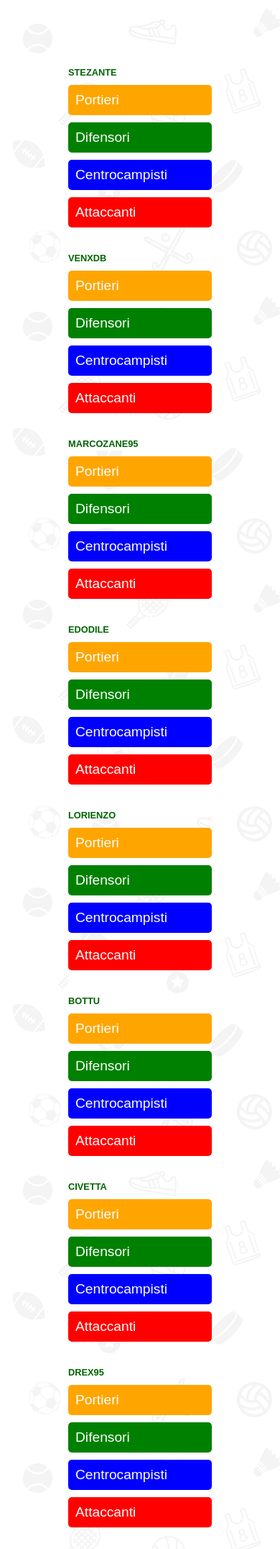
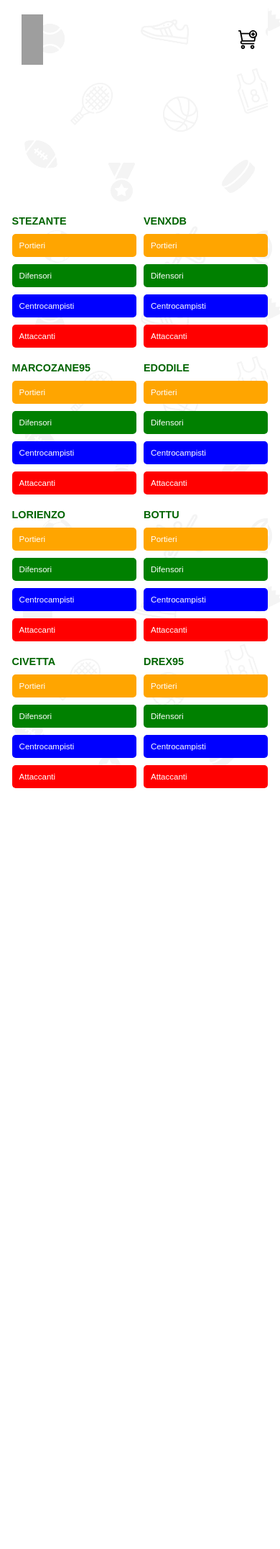
Before and after one commit to venxdb/FantaCalcioAsta, a Django app: page /login/menu/rose in a window 390 px wide. Shown: the whole page at 72% size. After the commit the page ends 1095 px from the top, so only its background shows below. Run offline with Django 3.2, Linux system fonts and the light colour scheme; a user stored in the database is signed in; data comes from the database, SQL or seed files in the repository; both versions use the stored data as it was after the commit; some libraries are stand-ins or nearby versions; grey boxes are pictures that could not be loaded.

Commit message:
login e rose

```diff
--- a/astatracking/templates/rose.html
+++ b/astatracking/templates/rose.html
@@ -54,6 +54,16 @@
     </style>
 </head>
 <body>
+    <a href="/login/menu">
+        <div id="back-container">
+          <img src="{% static 'img/return_back.svg' %}" alt="back" id="back">
+        </div>
+      </a>
+      <a href="/login/menu/acquisti">
+        <div id="cart-container">
+          <img src="{% static 'img/cart.svg' %}" alt="shop" id="cart">
+        </div>
+      </a>
     <div id="max-container">
         <div class="container">
             {% for allenatore in rose %}
@@ -80,18 +90,34 @@
     <script src="https://code.jquery.com/jquery-3.6.0.min.js"></script>
     <script src="https://cdn.jsdelivr.net/npm/select2@4.1.0-beta.1/dist/js/select2.min.js"></script>
     <script>
-        $(document).ready(function() {
-            $('.ruolo').click(function() {
-                let giocatoriDiv = $(this).next('.giocatori');
+  $(document).ready(function() {
+    $('.ruolo').click(function() {
+        // Ottieni la classe del ruolo cliccato
+        let ruoloClass = $(this).attr('class').split(' ').find(c => c.startsWith('ruolo-'));
 
-                if (giocatoriDiv.hasClass('show')) {
-                    giocatoriDiv.removeClass('show').css('max-height', 0);
-                } else {
-                    $('.giocatori.show').removeClass('show').css('max-height', 0);
-                    giocatoriDiv.addClass('show').css('max-height', giocatoriDiv.prop('scrollHeight') + 'px');
-                }
-            });
+        // Se ci sono già giocatori visibili del ruolo cliccato, chiudiamo tutto e ripristiniamo le barre
+        if ($(this).next('.giocatori').hasClass('show')) {
+            $('.giocatori').removeClass('show').css('max-height', 0);  // Nascondi tutti i giocatori
+            $('.ruolo').show();  // Mostra di nuovo tutte le barre dei ruoli
+            return;
+        }
+
+        // Nascondi tutte le altre barre dei ruoli
+        $('.ruolo').not('.' + ruoloClass).hide();
+
+        // Nascondi tutti i giocatori prima di mostrare quelli del ruolo selezionato
+        $('.giocatori').removeClass('show').css('max-height', 0);
+
+        // Mostra i giocatori di quel ruolo per tutte le squadre
+        $('.' + ruoloClass).each(function() {
+            let giocatoriDiv = $(this).next('.giocatori');
+            giocatoriDiv.addClass('show').css('max-height', giocatoriDiv.prop('scrollHeight') + 'px');
         });
+    });
+});
+
+
+
     </script>
 </body>
 </html>
--- a/static/css/rose.css
+++ b/static/css/rose.css
@@ -28,8 +28,8 @@ html, body {
     width: 18%;
     margin-bottom: 20px;
     margin-right: 20px;
-    position: relative; /* Per posizionare i figli in modo assoluto se necessario */
-    overflow: hidden; /* Evita che il contenuto della tendina esca dal contenitore */
+    position: relative;
+    overflow: hidden;
 }
 
 .allenatore h3 {
@@ -47,8 +47,8 @@ html, body {
     margin-bottom: 10px;
     padding: 10px;
     border-radius: 5px;
-    font-size: 1.2em; /* Aumenta la dimensione del testo */
-    color: white; /* Colore del testo */
+    font-size: 1.2em;
+    color: white;
 }
 
 .ruolo-portieri {
@@ -95,51 +95,85 @@ html, body {
     flex-grow: 1;
 }
 
-@media (max-width: 1200px) {
-    body {
-        margin-top: 500px;
-    }
-    .container {
-        gap: 5px;
-    }
-
-    .allenatore {
-        width: 150px;
-    }
-
-    .allenatore h3 {
-        font-size: 0.9em;
-        margin-bottom: 5px;
-    }
-
-    .giocatore {
-        padding: 1px 3px;
-    }
-
-    .nome-giocatore {
-        font-size: 0.8em;
-        padding: 1px 2px;
-    }
+#back-container{
+    display: flex;
+    align-items: flex-start;
+    justify-content: flex-start;
+}
+#back {
+    position: absolute;
+    top: 30px;
+    left: 100px;
+    height: 70px;
+    width: 50px;
 }
 
-@media (max-width: 600px) {
-    body {
-        margin-top: 1400px;
-    }
+#cart-container{
+    display: flex;
+    align-items: flex-end;
+    justify-content: flex-end;
+}
+#cart {
+    position: absolute;
+    top: 30px;
+    right: 100px;
+    height: 70px;
+    width: 50px;
+}
+
+
+@media (max-width: 900px) {
     .container {
-        flex-direction: column;
-        align-items: stretch;
+        display: grid;
+        grid-template-columns: repeat(2, 1fr);
+        gap: 10px;
+        font-size: 0.6rem;
+        margin-top: 550px;
     }
 
     .allenatore {
         width: 100%;
+        margin: 0;
     }
 
     .allenatore h3 {
-        font-size: 0.8em;
+        font-size: 0.9rem;
     }
-    .nome-giocatore {
-        font-size: 1.3em;
-        padding: 1px 2px;
+
+
+    .ruolo {
+        font-size: 1rem;
+        padding: 0px;
+    }
+
+    .giocatori {
+        font-size: 1rem;
+        padding: 0px;
+    }
+
+
+
+    body {
+        margin-top: 0;
+        padding-top: 0;
+    }
+
+    #max-container {
+        padding-top: 10px;
+    }
+
+    #back {
+        position: absolute;
+        height: 70px;
+        width: 30px;
+        top: 20px;
+        left: 30px;
+    }
+    #cart {
+        position: absolute;
+        height: 70px;
+        width: 30px;
+        top: 20px;
+        right: 30px;
     }
 }
```
Also changed, not shown: static/css/budget.css (+4 -4 lines), static/css/index.css (+29 -65 lines), db.sqlite3.
